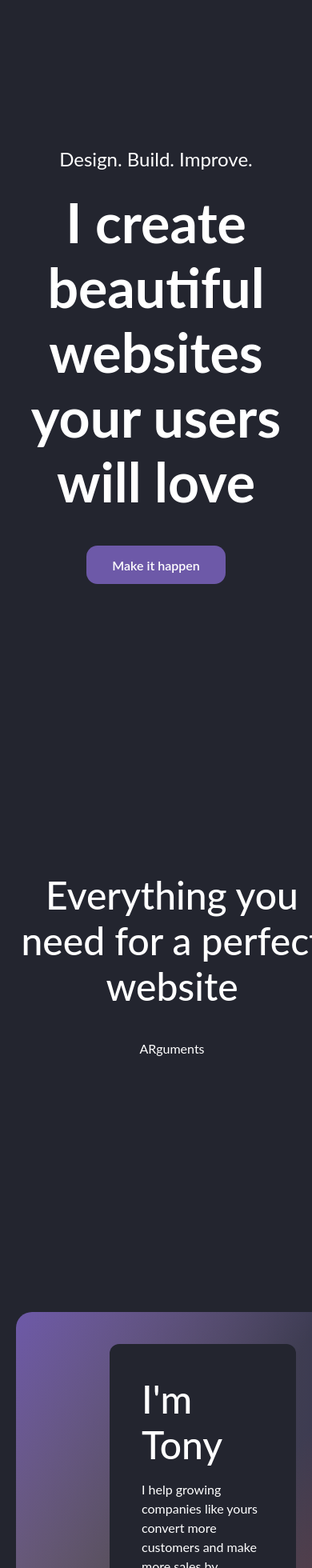
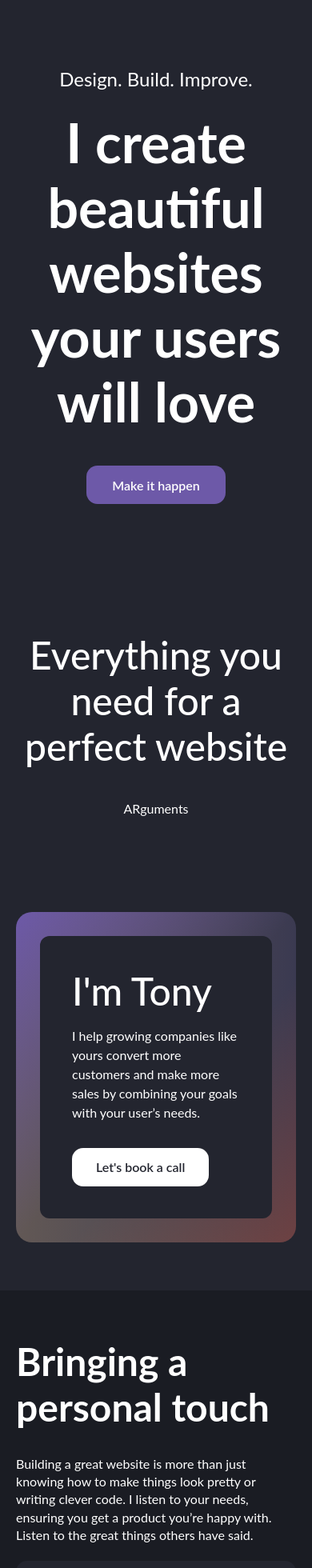
Before and after one commit to anthonyjeamme/makasi2, a Next.js app: page / in a window 390 px wide. Shown: the top 1960 px of the page at 80% size. Built offline with nearby package versions, Linux system fonts and the light colour scheme.

Commit message:
Create a Theme

```diff
--- a/src/sections/danspratling/Arguments/Arguments.module.scss
+++ b/src/sections/danspratling/Arguments/Arguments.module.scss
@@ -9,6 +9,11 @@
     padding: 160px 20px;
     margin: 0 auto;
     text-align: center;
+    box-sizing: border-box;
+
+    @media (max-width: 768px) {
+      padding: 60px 20px;
+    }
 
     h2 {
       font-size: 3rem;
--- a/src/sections/danspratling/Contact/Contact.module.scss
+++ b/src/sections/danspratling/Contact/Contact.module.scss
@@ -8,8 +8,13 @@
     width: 1280px;
     max-width: 100%;
     padding: 160px 20px;
+    box-sizing: border-box;
     margin: 0 auto;
     text-align: left;
+
+    @media (max-width: 768px) {
+      padding: 60px 20px;
+    }
 
     .paragraph {
       margin: 0 0 32px 0;
@@ -54,6 +59,10 @@
         linear-gradient(to right, rgba(#ffd166, 0.2), transparent 100%),
         linear-gradient(to left top, rgba(#e15120, 0.3), transparent 40%);
 
+      @media (max-width: 768px) {
+        padding: 30px;
+      }
+
       .content {
         background-color: #23252f;
         padding: 40px;
--- a/src/sections/danspratling/GettingStarted/GettingStarted.module.scss
+++ b/src/sections/danspratling/GettingStarted/GettingStarted.module.scss
@@ -6,8 +6,13 @@
     width: 1280px;
     max-width: 100%;
     padding: 160px 20px;
+    box-sizing: border-box;
     margin: 0 auto;
     text-align: center;
+
+    @media (max-width: 768px) {
+      padding: 60px 20px;
+    }
 
     & > div {
       background-color: var(--primary);
@@ -19,6 +24,10 @@
       margin: 0 auto;
       border-radius: 1.25rem;
       text-align: left;
+
+      @media (max-width: 768px) {
+        padding: 60px 40px;
+      }
 
       h2 {
         margin: 0 0 16px;
--- a/src/sections/danspratling/HeaderSection/HeaderSection.module.scss
+++ b/src/sections/danspratling/HeaderSection/HeaderSection.module.scss
@@ -9,6 +9,10 @@
     margin: 0 auto;
     text-align: center;
     box-sizing: border-box;
+
+    @media (max-width: 768px) {
+      padding: 60px 20px;
+    }
 
     .overtitle {
       font-size: 1.5rem;
--- a/src/sections/danspratling/Testimonials/Testimonials.module.scss
+++ b/src/sections/danspratling/Testimonials/Testimonials.module.scss
@@ -7,12 +7,21 @@
     padding: 160px 20px;
     margin: 0 auto;
     text-align: center;
+    box-sizing: border-box;
+
+    @media (max-width: 768px) {
+      padding: 60px 20px;
+    }
 
     .columns {
       display: flex;
       justify-content: space-between;
       align-items: center;
       gap: 20px;
+
+      @media (max-width: 768px) {
+        flex-direction: column;
+      }
 
       & > * {
         flex: 1;
@@ -37,6 +46,10 @@
         gap: 14px;
         align-items: center;
 
+        @media (max-width: 768px) {
+          grid-template-columns: repeat(1, 1fr);
+        }
+
         & > .testimonial {
           background-color: var(--secondary);
           border-radius: 14px;
--- a/src/sections/danspratling/Trust/Trust.module.scss
+++ b/src/sections/danspratling/Trust/Trust.module.scss
@@ -1,6 +1,7 @@
 .Trust {
   background-color: #23252f;
   color: white;
+  display: none;
 
   & > .container {
     width: 1280px;
```
